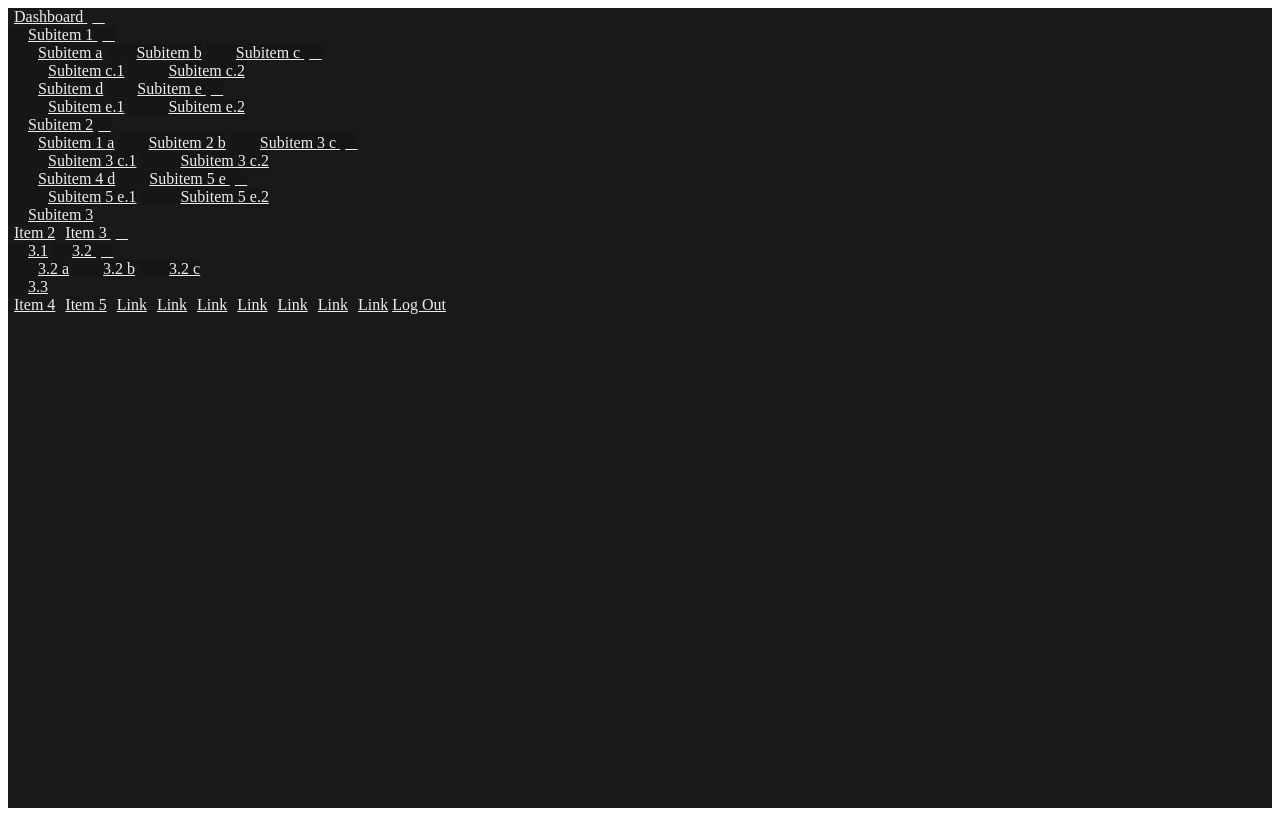
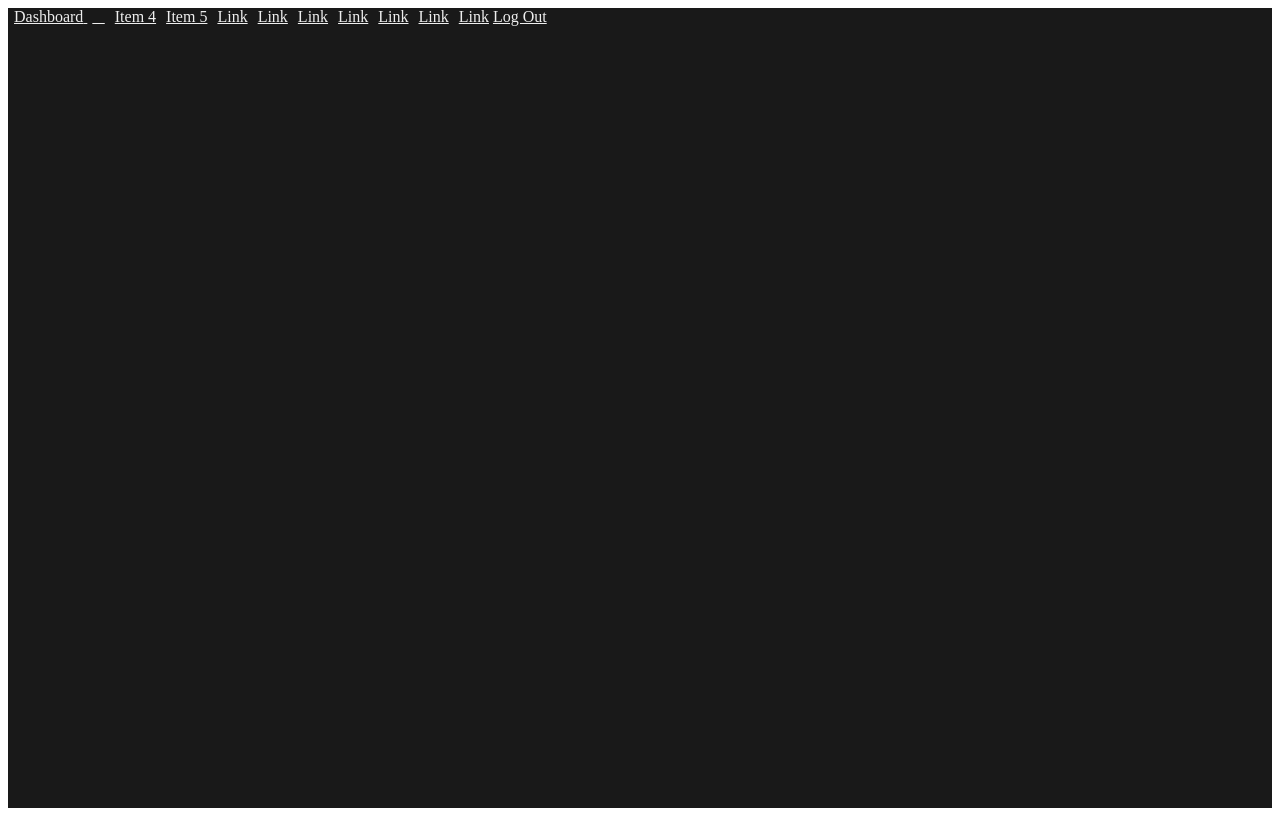
Before and after one commit to joanajaupi/tech-zone, a PHP site: template app/views/admin.php in a window 1280 px wide. Run offline with PHP 8.4, Linux system fonts and the light colour scheme; the template is opened without the code that fills it, so the values that code supplies are empty; some libraries are stand-ins or nearby versions.

Commit message:
simplified admin

```diff
--- a/app/views/admin.php
+++ b/app/views/admin.php
@@ -7,53 +7,7 @@
         <div class="col-md-3 float-left col-1 pl-0 pr-0 collapse width show" id="sidebar">
             <div class="list-group border-0 text-center text-md-left">
                 <a href="#menu1" class="list-group-item d-inline-block collapsed" data-toggle="collapse" aria-expanded="false"><i class="fa fa-dashboard"></i> <span class="d-none d-md-inline">Dashboard</span> </a>
-                <div class="collapse" id="menu1" data-parent="#sidebar">
-                    <a href="#menu1sub1" class="list-group-item" data-toggle="collapse" aria-expanded="false">Subitem 1 </a>
-                    <div class="collapse" id="menu1sub1" data-parent="#menu1">
-                        <a href="#" class="list-group-item" data-parent="#menu1sub1">Subitem a</a>
-                        <a href="#" class="list-group-item" data-parent="#menu1sub1">Subitem b</a>
-                        <a href="#menu1sub1sub1" class="list-group-item" data-toggle="collapse" aria-expanded="false">Subitem c </a>
-                        <div class="collapse" id="menu1sub1sub1">
-                            <a href="#" class="list-group-item" data-parent="#menu1sub1sub1">Subitem c.1</a>
-                            <a href="#" class="list-group-item" data-parent="#menu1sub1sub1">Subitem c.2</a>
-                        </div>
-                        <a href="#" class="list-group-item" data-parent="#menu1sub1">Subitem d</a>
-                        <a href="#menu1sub1sub2" class="list-group-item" data-toggle="collapse" aria-expanded="false">Subitem e </a>
-                        <div class="collapse" id="menu1sub1sub2">
-                            <a href="#" class="list-group-item">Subitem e.1</a>
-                            <a href="#" class="list-group-item">Subitem e.2</a>
-                        </div>
-                    </div>
-                    <a href="#menu1sub2" class="list-group-item" data-toggle="collapse" aria-expanded="false">Subitem 2</a>
-                    <div class="collapse" id="menu1sub2" data-parent="#menu1">
-                        <a href="#" class="list-group-item" data-parent="#menu1sub1">Subitem 1 a</a>
-                        <a href="#" class="list-group-item" data-parent="#menu1sub1">Subitem 2 b</a>
-                        <a href="#menu1sub1sub1" class="list-group-item" data-toggle="collapse" aria-expanded="false">Subitem 3 c </a>
-                        <div class="collapse" id="menu1sub1sub1">
-                            <a href="#" class="list-group-item" data-parent="#menu1sub1sub1">Subitem 3 c.1</a>
-                            <a href="#" class="list-group-item" data-parent="#menu1sub1sub1">Subitem 3 c.2</a>
-                        </div>
-                        <a href="#" class="list-group-item" data-parent="#menu1sub1">Subitem 4 d</a>
-                        <a href="#menu1sub1sub2" class="list-group-item" data-toggle="collapse" aria-expanded="false">Subitem 5 e </a>
-                        <div class="collapse" id="menu1sub1sub2">
-                            <a href="#" class="list-group-item" data-parent="#menu1sub1sub2">Subitem 5 e.1</a>
-                            <a href="#" class="list-group-item" data-parent="#menu1sub1sub2">Subitem 5 e.2</a>
-                        </div>
-                    </div>
-                    <a href="#" class="list-group-item">Subitem 3</a>
-                </div>
-                <a href="#" class="list-group-item d-inline-block collapsed"><i class="fa fa-film"></i> <span class="d-none d-md-inline">Item 2</span></a>
-                <a href="#menu3" class="list-group-item d-inline-block collapsed" data-toggle="collapse" aria-expanded="false"><i class="fa fa-book"></i> <span class="d-none d-md-inline">Item 3 </span></a>
-                <div class="collapse" id="menu3" data-parent="#sidebar">
-                    <a href="#" class="list-group-item" data-parent="#menu3">3.1</a>
-                    <a href="#menu3sub2" class="list-group-item" data-toggle="collapse" aria-expanded="false">3.2 </a>
-                    <div class="collapse" id="menu3sub2">
-                        <a href="#" class="list-group-item" data-parent="#menu3sub2">3.2 a</a>
-                        <a href="#" class="list-group-item" data-parent="#menu3sub2">3.2 b</a>
-                        <a href="#" class="list-group-item" data-parent="#menu3sub2">3.2 c</a>
-                    </div>
-                    <a href="#" class="list-group-item" data-parent="#menu3">3.3</a>
-                </div>
+
                 <a href="#" class="list-group-item d-inline-block collapsed" data-parent="#sidebar"><i class="fa fa-heart"></i> <span class="d-none d-md-inline">Item 4</span></a>
                 <a href="#" class="list-group-item d-inline-block collapsed" data-parent="#sidebar"><i class="fa fa-list"></i> <span class="d-none d-md-inline">Item 5</span></a>
                 <a href="#" class="list-group-item d-inline-block collapsed" data-parent="#sidebar"><i class="fa fa-clock-o"></i> <span class="d-none d-md-inline">Link</span></a>
```
